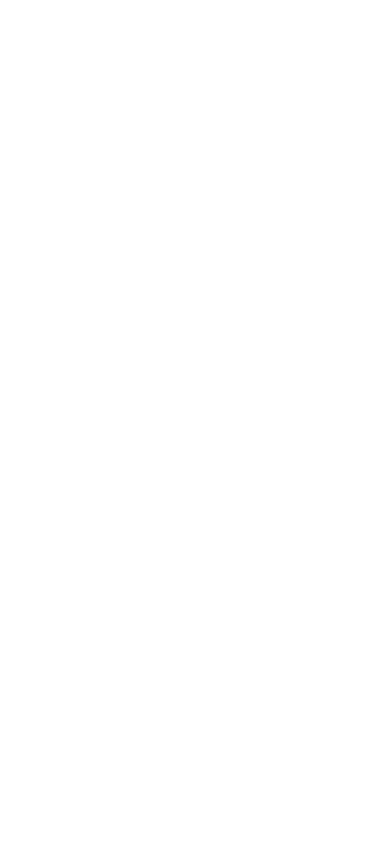
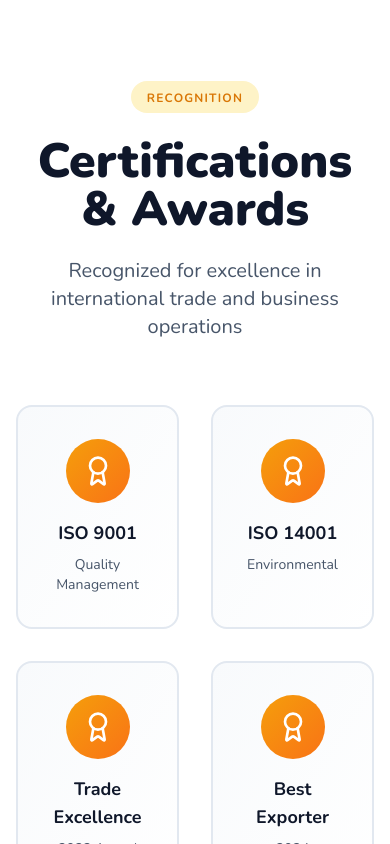
Before and after one commit to arifarman22/Jibran-CO-LTD, a Next.js app in the folder frontend/: page /about in a window 390 px wide. Shown: the part 10400-11244 px from the top of the page. Before the commit the page ends 10382 px from the top, so only its background shows below. Built offline with nearby package versions, Linux system fonts and the light colour scheme.

Commit message:
Add Our Approach and Certifications sections to about page

```diff
--- a/frontend/src/app/about/page.tsx
+++ b/frontend/src/app/about/page.tsx
@@ -311,6 +311,135 @@
         </div>
       </section>
 
+      {/* Our Approach Section */}
+      <section className="py-32 bg-gradient-to-b from-slate-50 to-white">
+        <div className="max-w-7xl mx-auto px-4 sm:px-6 lg:px-8">
+          <div className="text-center mb-16">
+            <motion.div
+              initial={{ opacity: 0, y: 20 }}
+              whileInView={{ opacity: 1, y: 0 }}
+              viewport={{ once: true }}
+              className="inline-block mb-6 px-4 py-1 bg-blue-100 rounded-full"
+            >
+              <span className="text-blue-600 font-bold tracking-widest uppercase text-xs">How We Work</span>
+            </motion.div>
+            <motion.h2
+              initial={{ opacity: 0, y: 20 }}
+              whileInView={{ opacity: 1, y: 0 }}
+              viewport={{ once: true }}
+              className="text-5xl font-black text-slate-900 mb-6"
+            >
+              Our Approach to Excellence
+            </motion.h2>
+          </div>
+
+          <div className="grid grid-cols-1 md:grid-cols-2 gap-8">
+            {[
+              {
+                step: "01",
+                title: "Understanding Your Needs",
+                desc: "We begin by deeply understanding your business requirements, challenges, and goals to provide tailored solutions.",
+                color: "from-blue-500 to-cyan-500"
+              },
+              {
+                step: "02",
+                title: "Strategic Planning",
+                desc: "Our experts develop comprehensive strategies that align with your objectives and market dynamics.",
+                color: "from-purple-500 to-pink-500"
+              },
+              {
+                step: "03",
+                title: "Seamless Execution",
+                desc: "We implement solutions with precision, ensuring quality at every step of the process.",
+                color: "from-green-500 to-emerald-500"
+              },
+              {
+                step: "04",
+                title: "Continuous Support",
+                desc: "Our commitment doesn't end at delivery. We provide ongoing support to ensure your success.",
+                color: "from-orange-500 to-red-500"
+              }
+            ].map((item, index) => (
+              <motion.div
+                key={item.step}
+                initial={{ opacity: 0, y: 30 }}
+                whileInView={{ opacity: 1, y: 0 }}
+                viewport={{ once: true }}
+                transition={{ delay: index * 0.1 }}
+                className="relative bg-white rounded-3xl p-8 shadow-lg hover:shadow-2xl transition-all group"
+              >
+                <div className={`absolute top-8 right-8 text-8xl font-black bg-gradient-to-br ${item.color} bg-clip-text text-transparent opacity-10 group-hover:opacity-20 transition-opacity`}>
+                  {item.step}
+                </div>
+                <div className="relative">
+                  <div className={`inline-block px-4 py-2 bg-gradient-to-r ${item.color} text-white rounded-full font-bold text-sm mb-4`}>
+                    Step {item.step}
+                  </div>
+                  <h3 className="text-2xl font-bold text-slate-900 mb-4">{item.title}</h3>
+                  <p className="text-slate-600 leading-relaxed">{item.desc}</p>
+                </div>
+              </motion.div>
+            ))}
+          </div>
+        </div>
+      </section>
+
+      {/* Certifications & Awards */}
+      <section className="py-32 bg-white">
+        <div className="max-w-7xl mx-auto px-4 sm:px-6 lg:px-8">
+          <div className="text-center mb-16">
+            <motion.div
+              initial={{ opacity: 0, y: 20 }}
+              whileInView={{ opacity: 1, y: 0 }}
+              viewport={{ once: true }}
+              className="inline-block mb-6 px-4 py-1 bg-amber-100 rounded-full"
+            >
+              <span className="text-amber-600 font-bold tracking-widest uppercase text-xs">Recognition</span>
+            </motion.div>
+            <motion.h2
+              initial={{ opacity: 0, y: 20 }}
+              whileInView={{ opacity: 1, y: 0 }}
+              viewport={{ once: true }}
+              className="text-5xl font-black text-slate-900 mb-6"
+            >
+              Certifications & Awards
+            </motion.h2>
+            <motion.p
+              initial={{ opacity: 0, y: 20 }}
+              whileInView={{ opacity: 1, y: 0 }}
+              viewport={{ once: true }}
+              className="text-slate-600 text-xl max-w-2xl mx-auto"
+            >
+              Recognized for excellence in international trade and business operations
+            </motion.p>
+          </div>
+
+          <div className="grid grid-cols-2 md:grid-cols-4 gap-8">
+            {[
+              { name: "ISO 9001", desc: "Quality Management" },
+              { name: "ISO 14001", desc: "Environmental" },
+              { name: "Trade Excellence", desc: "2023 Award" },
+              { name: "Best Exporter", desc: "2024 Recognition" }
+            ].map((cert, index) => (
+              <motion.div
+                key={cert.name}
+                initial={{ opacity: 0, scale: 0.9 }}
+                whileInView={{ opacity: 1, scale: 1 }}
+                viewport={{ once: true }}
+                transition={{ delay: index * 0.1 }}
+                className="bg-gradient-to-br from-slate-50 to-white rounded-2xl p-8 text-center border-2 border-slate-200 hover:border-amber-500 hover:shadow-xl transition-all group"
+              >
+                <div className="w-16 h-16 bg-gradient-to-br from-amber-500 to-orange-500 rounded-full flex items-center justify-center mx-auto mb-4 group-hover:scale-110 transition-transform">
+                  <Award className="w-8 h-8 text-white" />
+                </div>
+                <h3 className="text-lg font-bold text-slate-900 mb-2">{cert.name}</h3>
+                <p className="text-sm text-slate-600">{cert.desc}</p>
+              </motion.div>
+            ))}
+          </div>
+        </div>
+      </section>
+
       {/* Global Presence CTA */}
       <section className="relative h-[600px] flex items-center justify-center overflow-hidden">
         <img
```
